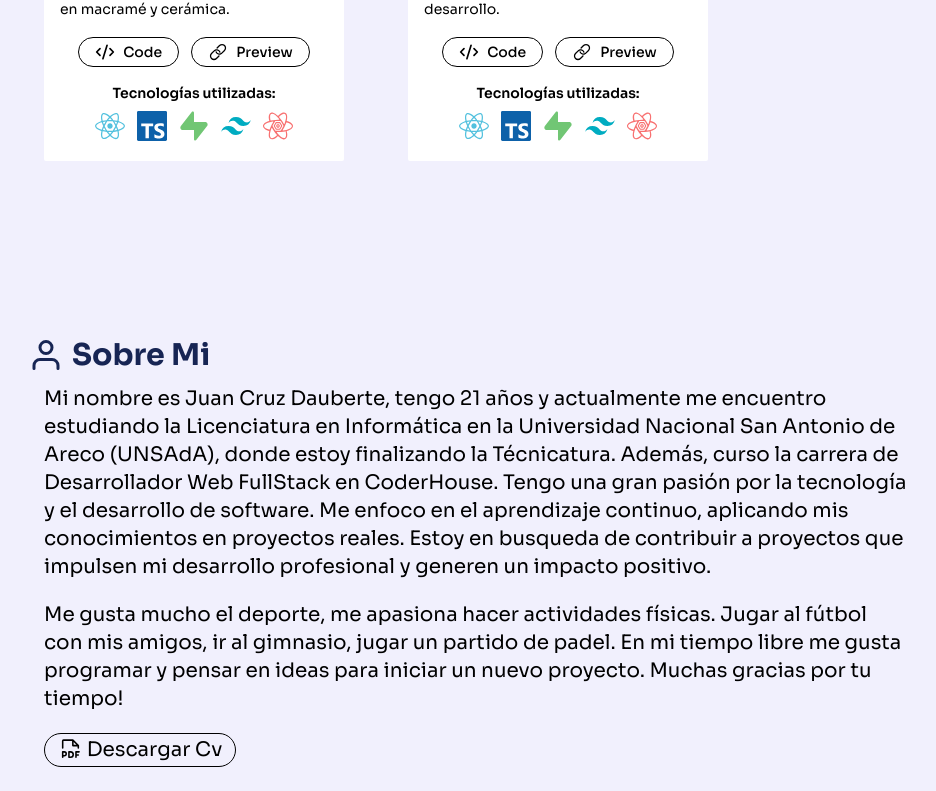
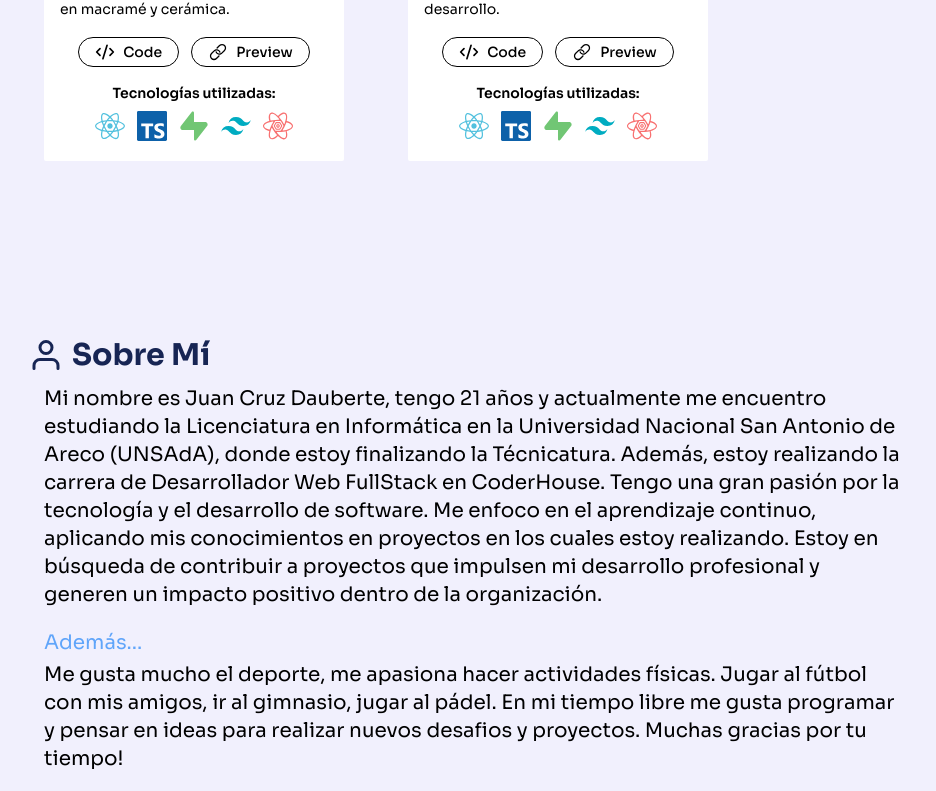
Before and after one commit to juancruzdauberte/portfolio, a React (Vite) app: page / in a window 1280 px wide. Shown: the part 1996-2787 px from the top of the page, without its empty margins (164-1100 px from the left). Built offline with nearby package versions, Linux system fonts and the light colour scheme.

Commit message:
feat: about me

```diff
--- a/src/layout/Navbar.tsx
+++ b/src/layout/Navbar.tsx
@@ -3,6 +3,8 @@ import { useEffect, useState } from "react";
 import { HiMiniBars3, HiXMark } from "react-icons/hi2";
 import { MdOutlineDarkMode, MdOutlineLightMode } from "react-icons/md";
 import { useTheme } from "../context/ThemeContext";
+import { motion } from "framer-motion";
+
 import Modal from "react-modal";
 Modal.setAppElement("#root");
 
@@ -24,6 +26,16 @@ export const Navbar = () => {
       document.body.style.overflow = "auto";
     };
   }, [menuOpen]);
+
+  const modalVariants = {
+    hidden: { x: "-100%", opacity: 0 },
+    visible: {
+      x: "0%",
+      opacity: 1,
+      transition: { type: "spring", stiffness: 300, damping: 30 },
+    },
+    exit: { x: "-100%", opacity: 0, transition: { duration: 0.2 } },
+  };
 
   return (
     <nav className="relative max-w-7xl mx-auto flex items-center justify-between">
@@ -71,7 +83,7 @@ export const Navbar = () => {
             offset={-80}
             className="cursor-pointer hover:text-blue-400 transition"
           >
-            Sobre Mi
+            Sobre Mí
           </Link>
         </li>
         <li className="hover:text-blue-400">
@@ -96,17 +108,24 @@ export const Navbar = () => {
         isOpen={menuOpen}
         onRequestClose={closeModal}
         contentLabel="Menú móvil"
-        className="z-60 text-black dark:text-white bg-white dark:bg-zinc-900 h-full absolute flex left-0 top-0 p-6 w-52 max-w-md mx-auto outline-none md:hidden"
+        className="z-60 text-black dark:text-white bg-white dark:bg-zinc-900 h-full absolute flex left-0 top-0 p-4 w-52 max-w-md mx-auto outline-none md:hidden"
         overlayClassName="z-50 inset-0 fixed inset-0 bg-black bg-opacity-50 flex md:hidden"
+      >
+        <motion.div
+          variants={modalVariants}
+          initial="hidden"
+          animate="visible"
+          exit="exit"
+          className="w-full h-full flex flex-col gap-10"
         >
           <button
             onClick={closeModal}
-          className="absolute top-4 right-4 md:hidden text-2xl cursor-pointer"
+            className="md:hidden text-2xl cursor-pointer"
             aria-label="Abrir menú"
           >
             <HiXMark />
           </button>
-        <ul className="flex flex-col items-start gap-4 text-center text-xl mt-8">
+          <ul className="flex flex-col items-start gap-4 text-center text-xl">
             <li>
               <Link
                 to="proyectos"
@@ -149,10 +168,11 @@ export const Navbar = () => {
                 className="cursor-pointer hover:text-blue-400 transition"
                 onClick={closeModal}
               >
-              Sobre Mi
+                Sobre Mí
               </Link>
             </li>
           </ul>
+        </motion.div>
       </Modal>
     </nav>
   );
--- a/src/layout/StudiesCard.tsx
+++ b/src/layout/StudiesCard.tsx
@@ -20,14 +20,14 @@ export const StudiesCard = ({
     <motion.div
       whileHover={{ rotate: 1.5 }}
       transition={{ duration: 0.2 }}
-      className="p-1 bg-gradient-to-r from-blue-300 via-white to-blue-300 bg-[length:200%_100%] animate-shine w-[400px]"
+      className="p-1 bg-gradient-to-r from-blue-300 via-white to-blue-300 bg-[length:200%_100%] animate-shine w-[400px] h-full"
     >
-      <div className="bg-white dark:bg-black px-6 py-4 flex flex-col gap-3 w-full h-full">
+      <div className="bg-white dark:bg-black px-6 py-4 flex flex-col gap-3 w-full ">
         <h5 className="text-blue-500 font-semibold text-xl">{title}</h5>
         <span className="text-lg">{timelaps}</span>
         <span className="text-lg font-semibold">{academy}</span>
 
-        {description && <p className="text-lg h-20">{description}</p>}
+        {description && <p className="text-lg ">{description}</p>}
 
         {credentialUrl && (
           <motion.a
--- /dev/null
+++ b/src/layout/Technologies.tsx
@@ -0,0 +1,112 @@
+export const Technologies = () => {
+  return (
+    <div className="flex flex-wrap gap-2">
+      <img
+        src="https://cdn.jsdelivr.net/gh/devicons/devicon/icons/typescript/typescript-original.svg"
+        alt="TypeScript"
+        className="h-12"
+      />
+      <img
+        src="https://cdn.jsdelivr.net/gh/devicons/devicon/icons/javascript/javascript-original.svg"
+        alt="JavaScript"
+        className="h-12"
+      />
+      <img
+        src="https://cdn.jsdelivr.net/gh/devicons/devicon/icons/java/java-original.svg"
+        alt="Java"
+        className="h-12"
+      />
+      <img
+        src="https://res.cloudinary.com/dttpgbmdx/image/upload/v1745953822/icon-express_foa4dc.png"
+        alt="Express"
+        className="h-12"
+      />
+      <img
+        src="https://res.cloudinary.com/dttpgbmdx/image/upload/v1745926364/nodejsicon_dioqsc.png"
+        alt="Node.js"
+        className="h-12"
+      />
+      <img
+        src="https://cdn.jsdelivr.net/gh/devicons/devicon/icons/mongodb/mongodb-original.svg"
+        alt="MongoDB"
+        className="h-12"
+      />
+      <img
+        src="https://res.cloudinary.com/dttpgbmdx/image/upload/v1745927113/supabase-icon_w2upjk.png"
+        alt="Supabase"
+        className="h-12"
+      />
+      <img
+        src="https://mongoosejs.com/docs/images/mongoose5_62x30_transparent.png"
+        alt="Mongoose"
+        className="w-16"
+      />
+
+      <img
+        src="https://cdn.jsdelivr.net/gh/devicons/devicon/icons/postgresql/postgresql-original.svg"
+        alt="PostgreSQL"
+        className="h-12"
+      />
+      <img
+        src="https://cdn.jsdelivr.net/gh/devicons/devicon/icons/mysql/mysql-original.svg"
+        alt="MySQL"
+        className="h-12"
+      />
+      <img
+        src="https://cdn.jsdelivr.net/gh/devicons/devicon/icons/html5/html5-original.svg"
+        alt="HTML"
+        className="h-12"
+      />
+      <img
+        src="https://cdn.jsdelivr.net/gh/devicons/devicon/icons/css3/css3-original.svg"
+        alt="CSS"
+        className="h-12"
+      />
+      <img
+        src="https://cdn.jsdelivr.net/gh/devicons/devicon/icons/bootstrap/bootstrap-original.svg"
+        alt="Bootstrap"
+        className="h-12"
+      />
+      <img
+        src="https://www.vectorlogo.zone/logos/tailwindcss/tailwindcss-icon.svg"
+        alt="Tailwind CSS"
+        className="h-12"
+      />
+      <img
+        src="https://cdn.jsdelivr.net/gh/devicons/devicon/icons/react/react-original.svg"
+        alt="React"
+        className="h-12"
+      />
+      <img
+        src="https://res.cloudinary.com/dttpgbmdx/image/upload/v1745432721/react-query-seeklogo_axk8ly.png"
+        alt="Tanstack"
+        className="h-12"
+      />
+      <img
+        src="https://axios-http.com/assets/logo.svg"
+        alt="Axios"
+        className="h-12 w-12"
+      />
+      <img
+        src="https://cdn.jsdelivr.net/gh/devicons/devicon/icons/git/git-original.svg"
+        alt="Git"
+        className="h-12"
+      />
+      <img
+        src="https://res.cloudinary.com/dttpgbmdx/image/upload/v1745926580/githubicon_om10uz.png"
+        alt="GitHub"
+        className="h-12"
+      />
+      <img
+        src="https://res.cloudinary.com/dttpgbmdx/image/upload/v1745926941/postman_inzdip.png"
+        alt="Postman"
+        className="h-14"
+      />
+      <img
+        src="https://www.svgrepo.com/show/375433/firestore.svg"
+        alt="Firestore"
+        className="h-12"
+      />
+    </div>
+  );
+};
--- a/src/pages/AboutMe.tsx
+++ b/src/pages/AboutMe.tsx
@@ -3,13 +3,14 @@ import Cv from "../../public/download/Curriculum Vitae Juan Cruz Dauberte.pdf";
 import { PiFilePdf } from "react-icons/pi";
 import { StudiesCard } from "../layout/StudiesCard";
 import { motion } from "framer-motion";
+import { Technologies } from "../layout/Technologies";
 export const AboutMe = () => {
   return (
     <section id="sobre-mi" className="w-full max-w-4xl flex flex-col">
       <section className="flex items-center gap-2">
         <FiUser className="text-3xl md:text-4xl text-blue-950 dark:text-blue-600" />
         <h3 className="text-2xl md:text-3xl font-bold text-blue-950 dark:text-blue-600">
-          Sobre Mi
+          Sobre Mí
         </h3>
       </section>
 
@@ -19,19 +20,26 @@ export const AboutMe = () => {
             Mi nombre es Juan Cruz Dauberte, tengo 21 años y actualmente me
             encuentro estudiando la Licenciatura en Informática en la
             Universidad Nacional San Antonio de Areco (UNSAdA), donde estoy
-            finalizando la Técnicatura. Además, curso la carrera de
+            finalizando la Técnicatura. Además, estoy realizando la carrera de
             Desarrollador Web FullStack en CoderHouse. Tengo una gran pasión por
             la tecnología y el desarrollo de software. Me enfoco en el
-            aprendizaje continuo, aplicando mis conocimientos en proyectos
-            reales. Estoy en busqueda de contribuir a proyectos que impulsen mi
-            desarrollo profesional y generen un impacto positivo.
+            aprendizaje continuo, aplicando mis conocimientos en proyectos en
+            los cuales estoy realizando. Estoy en búsqueda de contribuir a
+            proyectos que impulsen mi desarrollo profesional y generen un
+            impacto positivo dentro de la organización.
           </p>
-          <p>
-            Me gusta mucho el deporte, me apasiona hacer actividades físicas.
-            Jugar al fútbol con mis amigos, ir al gimnasio, jugar un partido de
-            padel. En mi tiempo libre me gusta programar y pensar en ideas para
-            iniciar un nuevo proyecto. Muchas gracias por tu tiempo!
-          </p>
+          <div className="flex flex-col">
+            <p className="text-xl text-blue-400 mb-1 dark:text-blue-200">
+              Además...
+            </p>
+            <p>
+              Me gusta mucho el deporte, me apasiona hacer actividades físicas.
+              Jugar al fútbol con mis amigos, ir al gimnasio, jugar al pádel. En
+              mi tiempo libre me gusta programar y pensar en ideas para realizar
+              nuevos desafios y proyectos. Muchas gracias por tu tiempo!
+            </p>
+          </div>
+
           <div>
             <motion.a
               whileHover={{
@@ -98,114 +106,7 @@ export const AboutMe = () => {
               Tecnologías & Herramientas
             </h4>
           </div>
-          <div className="flex flex-wrap gap-2">
-            <img
-              src="https://cdn.jsdelivr.net/gh/devicons/devicon/icons/typescript/typescript-original.svg"
-              alt="TypeScript"
-              className="h-12"
-            />
-            <img
-              src="https://cdn.jsdelivr.net/gh/devicons/devicon/icons/javascript/javascript-original.svg"
-              alt="JavaScript"
-              className="h-12"
-            />
-            <img
-              src="https://cdn.jsdelivr.net/gh/devicons/devicon/icons/java/java-original.svg"
-              alt="Java"
-              className="h-12"
-            />
-            <img
-              src="https://cdn.jsdelivr.net/gh/devicons/devicon/icons/express/express-original.svg"
-              alt="Express"
-              className="h-12"
-            />
-            <img
-              src="https://res.cloudinary.com/dttpgbmdx/image/upload/v1745926364/nodejsicon_dioqsc.png"
-              alt="Node.js"
-              className="h-12"
-            />
-            <img
-              src="https://cdn.jsdelivr.net/gh/devicons/devicon/icons/mongodb/mongodb-original.svg"
-              alt="MongoDB"
-              className="h-12"
-            />
-            <img
-              src="https://res.cloudinary.com/dttpgbmdx/image/upload/v1745927113/supabase-icon_w2upjk.png"
-              alt="Supabase"
-              className="h-12"
-            />
-            <img
-              src="https://mongoosejs.com/docs/images/mongoose5_62x30_transparent.png"
-              alt="Mongoose"
-              className="w-16"
-            />
-
-            <img
-              src="https://cdn.jsdelivr.net/gh/devicons/devicon/icons/postgresql/postgresql-original.svg"
-              alt="PostgreSQL"
-              className="h-12"
-            />
-            <img
-              src="https://cdn.jsdelivr.net/gh/devicons/devicon/icons/mysql/mysql-original.svg"
-              alt="MySQL"
-              className="h-12"
-            />
-            <img
-              src="https://cdn.jsdelivr.net/gh/devicons/devicon/icons/html5/html5-original.svg"
-              alt="HTML"
-              className="h-12"
-            />
-            <img
-              src="https://cdn.jsdelivr.net/gh/devicons/devicon/icons/css3/css3-original.svg"
-              alt="CSS"
-              className="h-12"
-            />
-            <img
-              src="https://cdn.jsdelivr.net/gh/devicons/devicon/icons/bootstrap/bootstrap-original.svg"
-              alt="Bootstrap"
-              className="h-12"
-            />
-            <img
-              src="https://www.vectorlogo.zone/logos/tailwindcss/tailwindcss-icon.svg"
-              alt="Tailwind CSS"
-              className="h-12"
-            />
-            <img
-              src="https://cdn.jsdelivr.net/gh/devicons/devicon/icons/react/react-original.svg"
-              alt="React"
-              className="h-12"
-            />
-            <img
-              src="https://res.cloudinary.com/dttpgbmdx/image/upload/v1745432721/react-query-seeklogo_axk8ly.png"
-              alt="Tanstack"
-              className="h-12"
-            />
-            <img
-              src="https://axios-http.com/assets/logo.svg"
-              alt="Axios"
-              className="h-12 w-12"
-            />
-            <img
-              src="https://cdn.jsdelivr.net/gh/devicons/devicon/icons/git/git-original.svg"
-              alt="Git"
-              className="h-12"
-            />
-            <img
-              src="https://res.cloudinary.com/dttpgbmdx/image/upload/v1745926580/githubicon_om10uz.png"
-              alt="GitHub"
-              className="h-12"
-            />
-            <img
-              src="https://res.cloudinary.com/dttpgbmdx/image/upload/v1745926941/postman_inzdip.png"
-              alt="Postman"
-              className="h-14"
-            />
-            <img
-              src="https://www.svgrepo.com/show/375433/firestore.svg"
-              alt="Firestore"
-              className="h-12"
-            />
-          </div>
+          <Technologies />
         </section>
       </section>
     </section>
--- a/src/pages/Home.tsx
+++ b/src/pages/Home.tsx
@@ -17,14 +17,14 @@ export const Home = () => {
           />
         </motion.div>
         <div className="flex flex-col gap-2">
-          <h1 className="flex gap-2 md:text-xl">
+          <h1 className="flex flex-wrap items-center gap-2 md:text-xl">
             Hola, soy
             <motion.p className="text-transparent bg-clip-text bg-gradient-to-r from-blue-400 via-blue-100 to-blue-400 bg-[length:200%_100%] animate-shine font-bold text-lg md:text-2xl">
               Juan Cruz Dauberte
             </motion.p>
           </h1>
           <span className="font-semibold text-blue-900 dark:text-blue-100">
-            Analista en Informática - Desarrollador Software
+            Analista en Informática - Desarrollador de Software
           </span>
         </div>
       </section>
```
Lines whose indentation alone changed are shown as unchanged.
